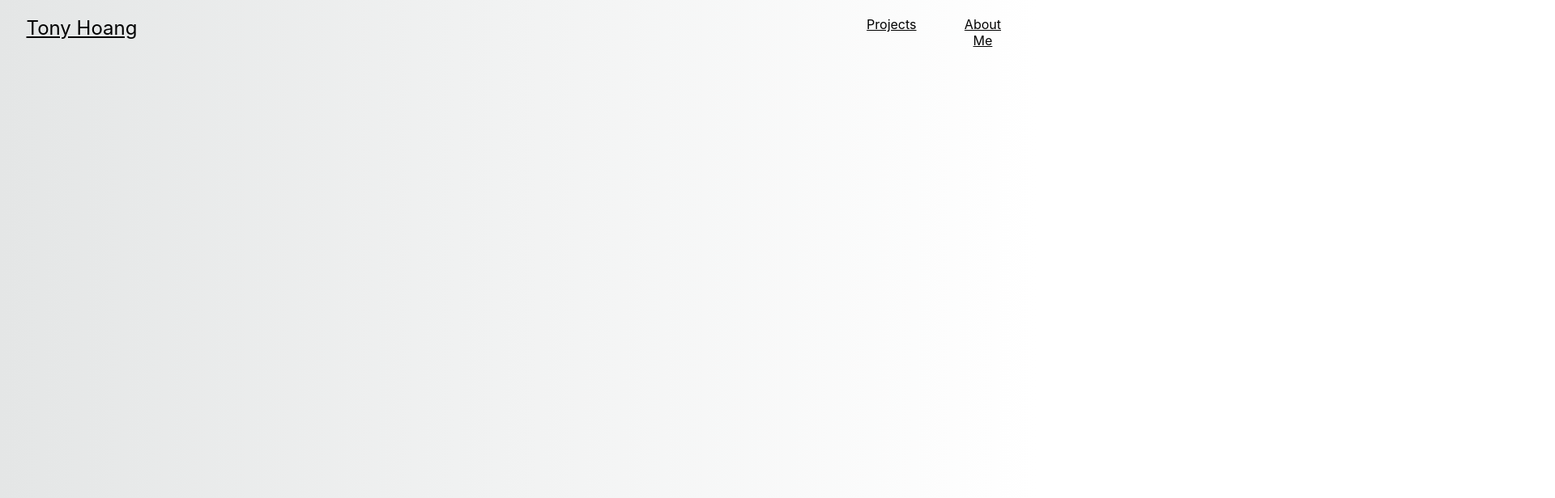
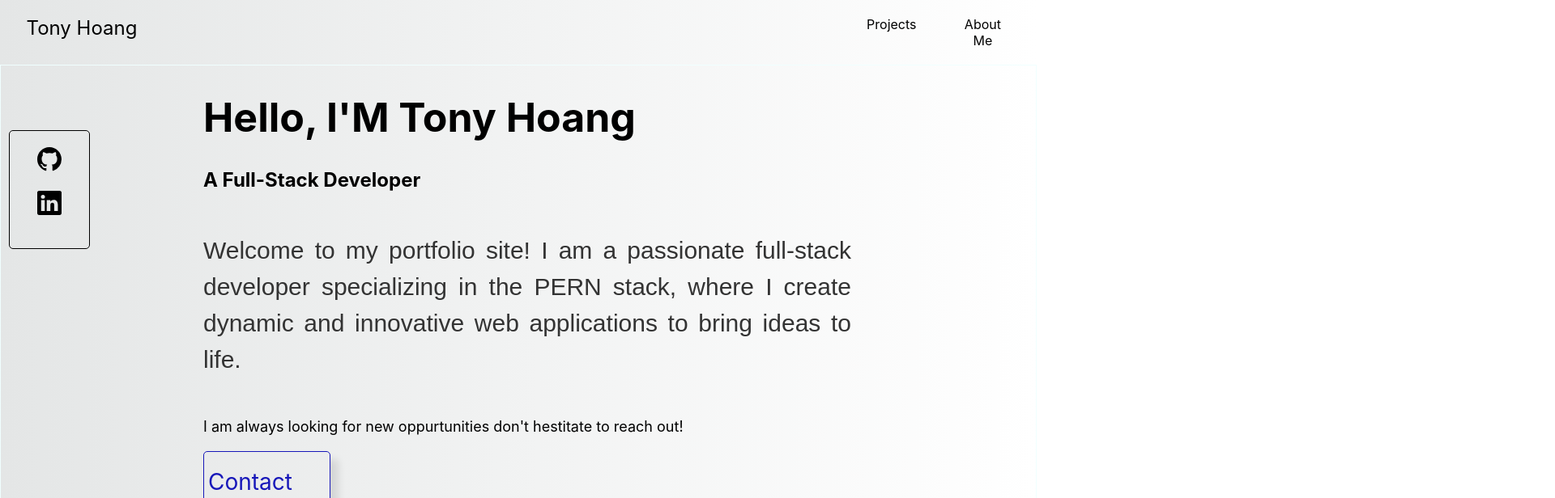
Before and after one commit to TonyH98/tony-portfolio, a React (Create React App) app: page / in a window 1280 px wide. Shown: the top 616 px of the page at 81% size, 1920 px wide, since content can reach past the window. Built offline with nearby package versions, Linux system fonts and the light colour scheme.

Commit message:
Basic Home Page setup

```diff
--- a/package.json
+++ b/package.json
@@ -8,6 +8,7 @@
     "@testing-library/user-event": "^13.5.0",
     "react": "^18.2.0",
     "react-dom": "^18.2.0",
+    "react-icons": "^4.10.1",
     "react-router-dom": "^6.14.1",
     "react-scripts": "5.0.1",
     "web-vitals": "^2.1.4"
--- a/src/Components/LandingPage/Home.css
+++ b/src/Components/LandingPage/Home.css
@@ -4,8 +4,63 @@
     .Home-Page{
      background-color: linear;
     background: linear-gradient(to right, rgb(228, 230, 230), white);
-    height: 100vh;
+    height: 140vh;
+    border: solid 1px azure;
+    display: grid;
+    grid-template-columns: 100px 150%;
+    grid-column-gap: 100px;
+    }
+
+    .hello{
+        font-size: 50px;
+        text-align: left;
+        margin-left: 50px;
+    }
+
+    .title{
+        text-align: left;
+        margin-left: 50px;
+    }
+    .introduction {
+      font-family: Arial, sans-serif;
+      font-size: 30px;
+      color: #333;
+      line-height: 1.5;
+      text-align: justify;
+      padding: 20px;
+      margin: 30px;
+      max-width: 800px;
+      word-wrap: break-word;
     }
 
 
+      .contact{
+        font-size: 28px;
+        text-align: left;
+        margin-left: 50px;
+        border:  rgb(23, 23, 185) solid 1px;
+        width: 150px;
+        height: 60px;
+        padding-top: 20px;
+        padding-left: 5px;
+        color: rgb(23, 23, 185);
+        border-radius: 5px;
+        box-shadow: 10px 10px 10px rgba(0, 0, 0, 0.1);
+      }
+
+      .contact-message{
+        text-align: left;
+        margin-left: 50px;
+        font-size: 18px;
+      }
+
+      .social-media-icons{
+        position: relative;
+        top: 80px;
+        border: black 1px solid;
+        left: 10px;
+        height: 145px;
+        border-radius: 5px;
+      }
+
  }
--- a/src/Components/LandingPage/Home.js
+++ b/src/Components/LandingPage/Home.js
@@ -1,4 +1,6 @@
 import './Home.css'
+import {BsGithub} from  "react-icons/bs"
+import {BsLinkedin} from  "react-icons/bs"
 
 function Home(){
 
@@ -6,7 +8,37 @@ function Home(){
 return(
 <div className='Home-Page'>
 
+<div className='social-media-icons'>
+    <br></br>
+    <a href='https://github.com/TonyH98' target="_blank"><BsGithub size="30px"/></a>
+    <br/>
+    <br/>
+    <a href='https://www.linkedin.com/in/tony-hoang-3a4907182/' target="_blank"><BsLinkedin size="30px"/></a>
 
+</div>
+
+<div className='home-container'>
+
+<div className='introduction-container'>
+    <h1 className='hello'>Hello, I'M Tony Hoang</h1>
+    <h2 className='title'>A Full-Stack Developer</h2>
+    <p className='introduction'>
+  <span>Welcome to my portfolio site!</span>
+  <span> I am a passionate full-stack developer specializing in the PERN stack,</span>
+  <span> where I create dynamic and innovative web applications</span>
+  <span> to bring ideas to life.</span>
+</p>
+</div>
+
+<div className='contact-message'>
+I am always looking for new oppurtunities don't hestitate to reach out!
+</div>
+<br/>
+<div className='contact'>
+    Contact Me
+</div>
+
+</div>
 
 </div>
  )
--- a/src/Components/NavBar/Nav.css
+++ b/src/Components/NavBar/Nav.css
@@ -26,6 +26,7 @@
 
     a{
         color: black;
+        text-decoration: none;
     }
 
     .my-name{
--- a/src/Components/Projects/Project.css
+++ b/src/Components/Projects/Project.css
@@ -75,4 +75,6 @@
   padding-top: 8px;
 }
 
+
+
 }
--- a/src/Components/Projects/Projects.js
+++ b/src/Components/Projects/Projects.js
@@ -1,5 +1,6 @@
 import "./Project.css"
 
+import {BsGithub} from  "react-icons/bs"
 
 function Projects(){
 
@@ -29,6 +30,11 @@ return(
 
                 <br/>
              <a className="project-links" href="https://kick-it-v1.netlify.app/" target="_blank">Kick.It</a>
+             <br/>
+            <br/>
+             <a className="project-links" href="https://github.com/TonyH98/capstone-project-frontend" target="_blank"><BsGithub size="30px"/></a>
+
+
             </div>
 
 
@@ -45,7 +51,7 @@ return(
                    showcasing my ability to deliver engaging and feature-rich applications.
                    <br/>
                    <br/>
-                   Front-End Tools:
+                   <span style={{"fontWeight": "bold"}}>Front-End Tools:</span>
                    <div className="tools-container">
                     {frontend1.map((front) => {
                     return(
@@ -57,7 +63,7 @@ return(
 
                    </div>
                    <br/>
-                   Backend-End Tools:
+                   <span style={{"fontWeight": "bold"}}>Back-End Tools:</span>
                    <div className="tools-container">
                    {backend1.map((back) => {
                     return(
@@ -70,7 +76,7 @@ return(
                    </div>
 
                    <br/>
-                   Other Tools:
+                   <span style={{"fontWeight": "bold"}}>Other Tools:</span>
                    <div className="tools-container">
                    {other1.map((other) => {
                     return(
@@ -98,6 +104,10 @@ return(
 
                     <a className="project-links" href="https://collection-vault.netlify.app/" target="_blank">Collection Vault</a>
 
+                    <br/>
+            <br/>
+             <a className="project-links" href="https://github.com/TonyH98/e-commerce-frontend" target="_blank"><BsGithub size="30px"/></a>
+
                     </div>
 
                 <div className="project-container">
@@ -117,7 +127,7 @@ return(
 
                         <br/>
                         <br/>
-                        Front-End Tools:
+                        <span style={{"fontWeight": "bold"}}>Front-End Tools:</span>
                         <div className="tools-container">
                    {frontend2.map((front) => {
                     return(
@@ -130,7 +140,7 @@ return(
                    </div>
 
                         <br/>
-                        Backend-End Tools:
+                        <span style={{"fontWeight": "bold"}}>Back-End Tools:</span>
 
                         <div className="tools-container">
                    {backend1.map((back) => {
@@ -144,7 +154,7 @@ return(
                    </div>
 
                    <br/>
-                   Other Tools:
+                   <span style={{"fontWeight": "bold"}}>Other Tools:</span>
                    <div className="tools-container">
                    {other2.map((other) => {
                     return(
```
Also changed, not shown: 1 other file (tests, documents, lock files or other folders).
